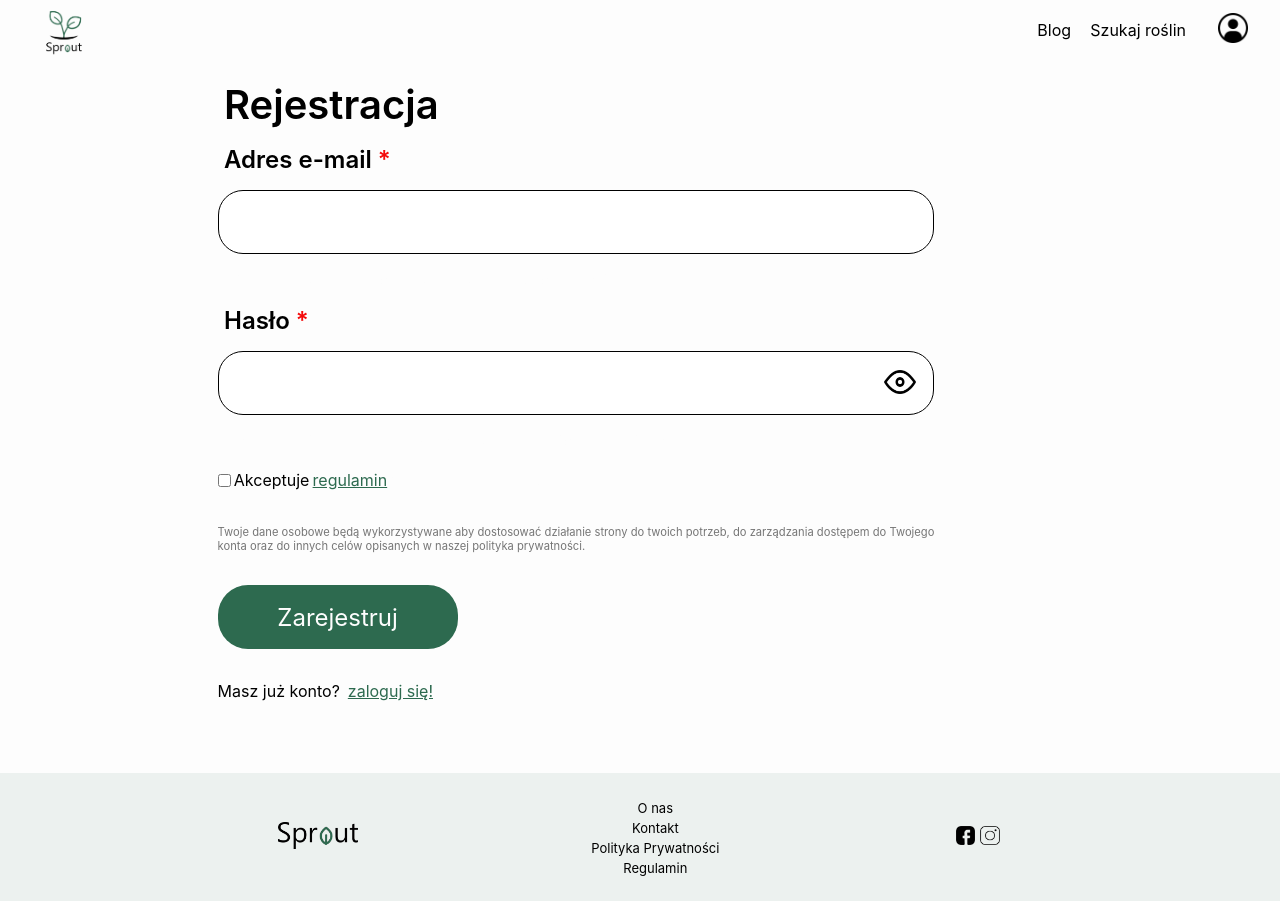
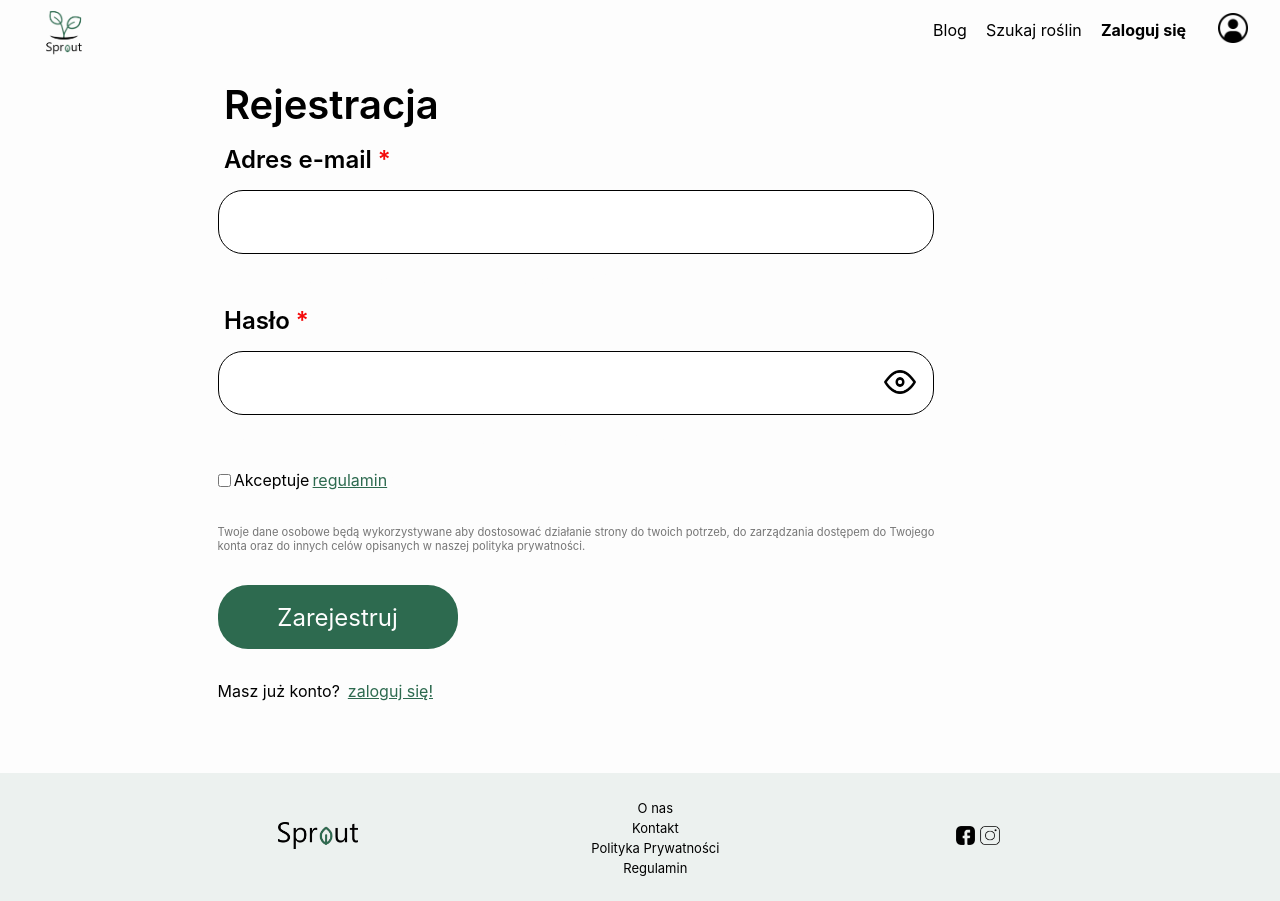
Before and after one commit to C00kier/Plant-app-frontend, a React (Create React App) app: page /register in a window 1280 px wide. Built offline with nearby package versions, Linux system fonts and the light colour scheme; no server answers.

Commit message:
Feature/added cookies
Added token and userId to cookies

```diff
--- a/package.json
+++ b/package.json
@@ -9,6 +9,7 @@
     "@testing-library/react": "^13.4.0",
     "@testing-library/user-event": "^13.5.0",
     "react": "^18.2.0",
+    "react-cookie": "^6.1.1",
     "react-dom": "^18.2.0",
     "react-google-recaptcha": "^3.1.0",
     "react-hook-form": "^7.48.2",
--- a/src/App.js
+++ b/src/App.js
@@ -5,10 +5,9 @@ import {
   createBrowserRouter,
   createRoutesFromElements,
 } from "react-router-dom";
-
 import React, { useState } from 'react';
-
 import { GoogleOAuthProvider } from "@react-oauth/google";
+import { CookiesProvider, useCookies } from "react-cookie";
 
 import "./App.css";
 
@@ -38,7 +37,7 @@ import HomePageLogged from "./pages/Home/loggedUser/HomePageLogged";
 import PrivateRoutes from "./utils/PrivateRoutes";
 
 function App() {
-  const [isAuthenticated, setIsAuthenticated] = useState(true);
+  const [cookies, setCookie, removeCookie] = useCookies(['token', 'userId']);
 
   const router = createBrowserRouter(
     createRoutesFromElements(
@@ -49,8 +48,8 @@ function App() {
             <>
               <nav>
                 <Navbar
-                isAuthenticated = {isAuthenticated}
-                setIsAuthenticated = {setIsAuthenticated}/>
+                  cookies={cookies}
+                  removeCookie={removeCookie} />
               </nav>
               <main className='flex-column-center-center'>
                 <Outlet />
@@ -61,25 +60,25 @@ function App() {
             </>
           }
         >
-          <Route index element={isAuthenticated ? <HomePageLogged /> : <HomePage />} />
+          <Route index element={cookies.token ? <HomePageLogged /> : <HomePage />} />
           <Route path={PAGES.ABOUT} element={<AboutPage />} />
           <Route path={PAGES.SEARCH} element={<SearchPlantPage />} />
           <Route
             path={PAGES.REGISTER}
             element={
               <GoogleOAuthProvider clientId={process.env.REACT_APP_GOOGLE_ID}>
-                <RegisterPage />
+                <RegisterPage setCookie={setCookie}/>
               </GoogleOAuthProvider>
             }
           />
-          <Route path={PAGES.LOGIN} element={<LoginPage />} />
+          <Route path={PAGES.LOGIN} element={<LoginPage setCookie={setCookie} />} />
           <Route path={PAGES.CONTACT} element={<ContactPage />} />
           <Route path={PAGES.PRIVACY_POLICY} element={<PrivacyPolicyPage />} />
           <Route path={PAGES.TERMS} element={<TermsPage />} />
           <Route path={PAGES.PLANT} element={<PlantPage />} />
           <Route path={PAGES.UNASSIGNED} element={<PageNotFound />} />
           <Route path={PAGES.BLOG} element={<BlogPage />} />
-          <Route element={<PrivateRoutes isAuthenticated={isAuthenticated} />} >
+          <Route element={<PrivateRoutes token={cookies.token} />} >
             <Route path={PAGES.FORUM} element={<ForumPage />} />
           </Route>
         </Route>
@@ -89,7 +88,9 @@ function App() {
 
   return (
     <div className="App">
-      <RouterProvider router={router} />
+      <CookiesProvider>
+        <RouterProvider router={router} />
+      </CookiesProvider>
     </div>
   );
 }
--- a/src/components/NavBar/Navbar.js
+++ b/src/components/NavBar/Navbar.js
@@ -1,15 +1,19 @@
-import { Link } from 'react-router-dom';
+import { Link, useNavigate } from 'react-router-dom';
 import { useState } from 'react';
 import "./Navbar.css";
 import PAGES from '../../constants/pages';
 import logo from '../../../src/assets/logo/sprout_logo.png'
 import userIconImage from '../../../src/assets/user/user-circle.256x256.png';
 
-export default function Navbar({ isAuthenticated, setIsAuthenticated }) {
+export default function Navbar(props) {
+    const { cookies, removeCookie } = props;
     const [dropdownOpen, setDropdownOpen] = useState(false);
+    const navigate = useNavigate();
 
     const handleSignOut = () => {
-        setIsAuthenticated(false);
+        removeCookie("token");
+        removeCookie("userId");
+        navigate(PAGES.HOME);
     }
 
     const toggleDropdown = () => {
@@ -19,7 +23,7 @@ export default function Navbar({ isAuthenticated, setIsAuthenticated }) {
     const commonLinks = (
         <div className="navbar-links-container">
             <ul>
-            {isAuthenticated ? (<li></li>) : (<li className='navbar-dropdown-links-bold'><Link to={PAGES.LOGIN}>Zaloguj się</Link></li>)}
+            {cookies.token ? (<li></li>) : (<li className='navbar-dropdown-links-bold'><Link to={PAGES.LOGIN}>Zaloguj się</Link></li>)}
                 <li><Link to={PAGES.SEARCH}>Szukaj roślin</Link></li>
                 <li><Link to={PAGES.BLOG}>Blog</Link></li>
             </ul>
@@ -32,7 +36,7 @@ export default function Navbar({ isAuthenticated, setIsAuthenticated }) {
             {dropdownOpen && (
                 <div className="navbar-dropdown-container">
                     <ul className="navbar-dropdown-links">
-                        <li className="navbar-dropdown-links-my-account"><Link to={PAGES.LOGIN}>Moje konto</Link></li>
+                        <li className="navbar-dropdown-links-my-account"><Link to={PAGES.HOME}>Moje konto</Link></li>
                         <li className="navbar-desktop-hidden"><Link to={PAGES.SEARCH}>Dodaj roślinę</Link></li>
                         <li><Link to={PAGES.BLOG}>Blog</Link></li>
                         <li><Link to={PAGES.ABOUT}>O nas</Link></li>
@@ -49,7 +53,7 @@ export default function Navbar({ isAuthenticated, setIsAuthenticated }) {
             <div className="navbar-logo">
                 <Link to={PAGES.HOME}><img className="navbar-logo-image" src={logo} alt="logo" /></Link>
             </div>
-            {isAuthenticated ? (
+            {cookies.token ? (
                 <>
                     {commonLinks}
                     {userIcon}
--- a/src/pages/Login/LoginPage.js
+++ b/src/pages/Login/LoginPage.js
@@ -4,7 +4,8 @@ import { useNavigate } from "react-router-dom";
 import RestorePassword from "./sub/RestorePassword/RestorePassword";
 
 
-export default function LoginPage() {
+export default function LoginPage(props) {
+    const {setCookie} = props;
     const [loginCredential, setLoginCredential] = useState(String);
     const [password, setPassword] = useState();
     const [wrongCredentialsVisibility, setLoginCredentialsVisibility] = useState("none");
@@ -30,7 +31,7 @@ export default function LoginPage() {
                 password: password
             }
         }
-        const response = await fetch('http://localhost:8080/user/login', {
+        const response = await fetch('http://localhost:8080/auth/authenticate', {
             method: 'POST',
             headers: {
                 'Content-Type': 'application/json'
@@ -39,7 +40,9 @@ export default function LoginPage() {
         })
         if (response.status === 200) {
             navigate("/");
-            //Todo
+            const data = await response.json();
+            setCookie("token", data.token, {path: "/"});
+            setCookie("userId", data.userId, {path: "/"});
         } if (response.status === 401) {
             setLoginCredentialsVisibility("block");
         }
--- a/src/pages/Register/RegisterPage.js
+++ b/src/pages/Register/RegisterPage.js
@@ -1,11 +1,13 @@
 import "./RegisterPage.css";
-import { useState} from "react";
+import { useState } from "react";
 import { GoogleLogin } from "@react-oauth/google";
 import eyeShow from "../../assets/RegisterPage/eyeShow.png";
 import eyeHide from "../../assets/RegisterPage/eyeHide.png";
 import { useNavigate } from "react-router-dom";
 
-export default function RegisterPage() {
+export default function RegisterPage(props) {
+  const {setCookie} = props;
+
   const [showRules, setShowRules] = useState(false);
   const [formData, setFormData] = useState({
     email: "",
@@ -19,10 +21,10 @@ export default function RegisterPage() {
 
 
   const navigate = useNavigate();
-  const navigateToLogin=()=>{
+  const navigateToLogin = () => {
     navigate("/login");
   }
-  const navigateToHome=()=>{
+  const navigateToHome = () => {
     navigate("/");
   }
 
@@ -41,7 +43,7 @@ export default function RegisterPage() {
     const targetValue = e.target.value;
     const passwordRegex =
       /^(?=.*[0-9])(?=.*[!@#$%^&*])[a-zA-Z0-9!@#$%^&*]{8,16}$/;
-    if (targetValue.match(passwordRegex)|| targetValue.length === 0) {
+    if (targetValue.match(passwordRegex) || targetValue.length === 0) {
       setIsPasswordValid(true);
       setFormData((prevData) => ({ ...prevData, password: targetValue }));
     } else {
@@ -63,7 +65,7 @@ export default function RegisterPage() {
       email: formData.email,
       password: formData.password,
     };
-    if (formData.acceptRules === true){
+    if (formData.acceptRules === true) {
       fetch("http://localhost:8080/auth/register", {
         method: "POST",
         headers: {
@@ -73,11 +75,12 @@ export default function RegisterPage() {
       })
         .then((response) => {
 
-      if (response.status === 200) navigateToHome()
+          if (response.status === 200) navigateToHome();
           return response.json();
         })
         .then((data) => {
-        console.log(data);
+          setCookie("token", data.token, {path: "/"});
+          setCookie("userId", data.userId, {path: "/"});
         })
         .catch((error) => {
           console.error("Error:", error);
@@ -96,12 +99,14 @@ export default function RegisterPage() {
       body: JSON.stringify(request),
     })
       .then((response) => {
-        if (response.status === 200){
+        if (response.status === 200) {
           navigateToHome();
         }
-        return response.json()})
+        return response.json()
+      })
       .then((data) => {
-        console.log(data);
+        setCookie("token", data.token, {path: "/"});
+        setCookie("userId", data.userId, {path: "/"});
       })
       .catch((error) => {
         console.error("Error:", error);
@@ -181,7 +186,7 @@ export default function RegisterPage() {
                   regulamin
                 </p><p className={
                   isTermsMpromptShown
-                  ? "informative-text-incorrect": "informative-text-correct"
+                    ? "informative-text-incorrect" : "informative-text-correct"
                 } id="accept-rules-"> * Aby zarejestrować się, zaakceptuj regulamin</p>
               </div>
               <p id="rodo-text">
--- a/src/utils/PrivateRoutes.js
+++ b/src/utils/PrivateRoutes.js
@@ -4,10 +4,9 @@ import { Navigate, Outlet } from "react-router-dom";
 import PAGES from "../constants/pages";
 
 export default function PrivateRoutes(props){
-    const {isAuthenticated} = props;
-    let auth = {"token": isAuthenticated}
+    const {token} = props;
 
     return(
-        auth.token ? <Outlet/> : <Navigate to={PAGES.LOGIN}/>
+        token ? <Outlet/> : <Navigate to={PAGES.LOGIN}/>
     )
 }
```
Also changed, not shown: 1 other file (tests, documents, lock files or other folders). Lines whose indentation alone changed are shown as unchanged.
